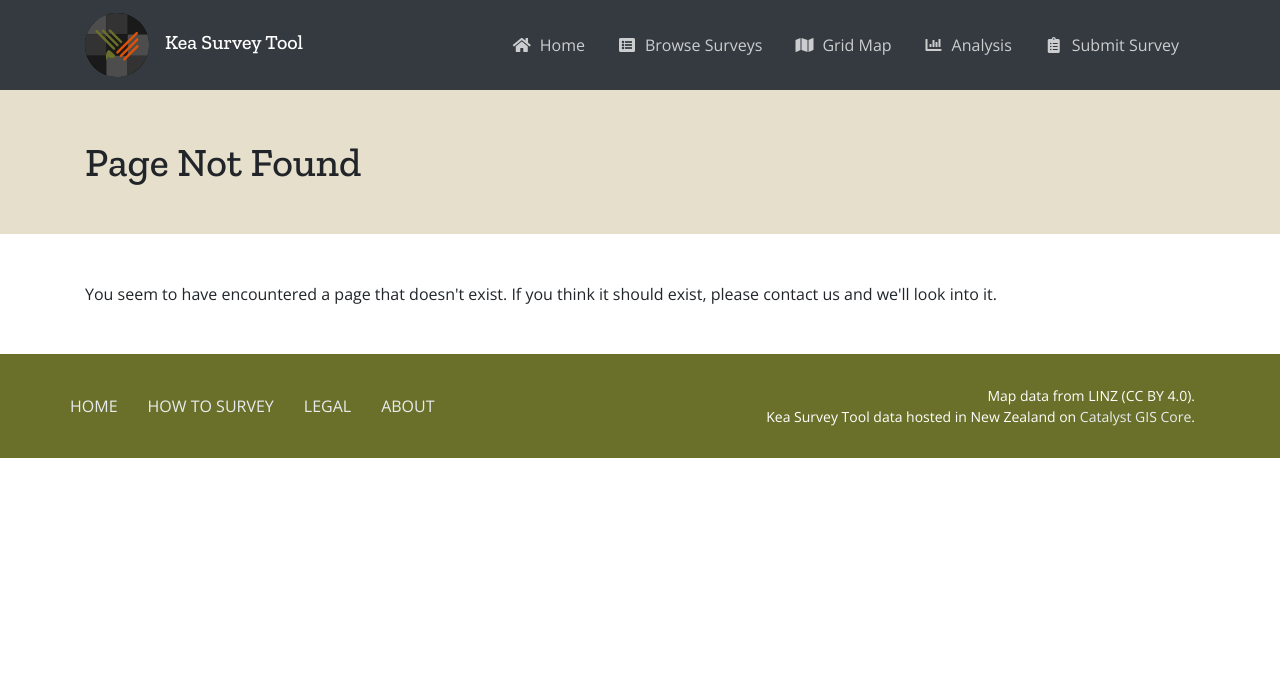
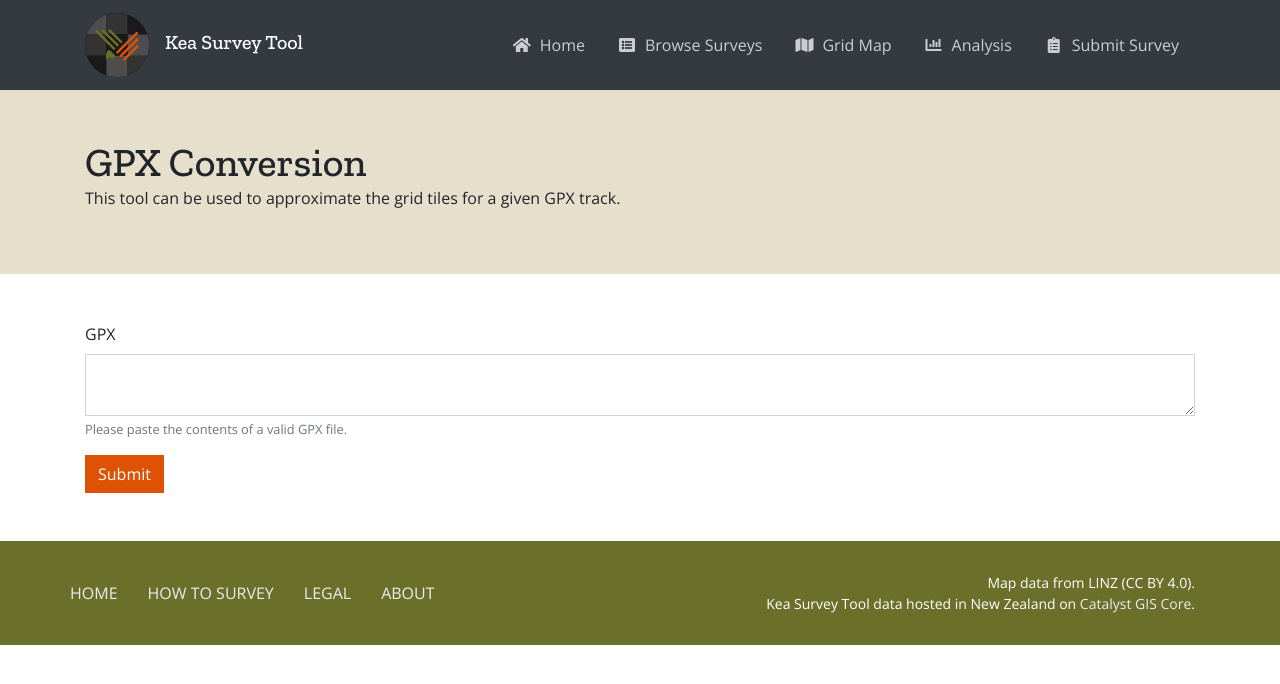
Before and after one commit to electricmagnetic/keadatabase-survey, a React (Create React App) app: page /gpx in a window 1280 px wide. Shown: the top 684 px of the page. Built offline with nearby package versions, Linux system fonts and the light colour scheme; what react-refetch would draw is missing.

Commit message:
Proof of concept (but buggy) GPX tile detector

```diff
--- a/package.json
+++ b/package.json
@@ -4,6 +4,8 @@
   "private": true,
   "homepage": "https://survey.keadatabase.nz",
   "dependencies": {
+    "@tmcw/togeojson": "^4.2.0",
+    "@turf/turf": "^5.1.6",
     "bootstrap": "^4.5.2",
     "classnames": "^2.2.6",
     "core-js": "^3.6.5",
--- a/src/App.js
+++ b/src/App.js
@@ -19,6 +19,8 @@ import AnalysisPage from './views/analysis/index';
 
 import SurveyPage from './views/surveys/index';
 import SurveyDetailPage from './views/surveys/detail';
+
+import GPXPage from './views/gpx';
 
 import NoMatchPage from './views/nomatch';
 
@@ -50,6 +52,8 @@ function App() {
             <Route exact path="/surveys" component={SurveyPage} />
             <Route exact path="/surveys/:slug" component={SurveyDetailPage} />
 
+            <Route exact path="/gpx" component={GPXPage} />
+
             <Route component={NoMatchPage} />
           </Switch>
         </main>
--- /dev/null
+++ b/src/components/gpx/GPXConvert.js
@@ -0,0 +1,123 @@
+import React, { useState, useEffect } from 'react';
+import { gpx } from '@tmcw/togeojson';
+import { point, polygon, booleanPointInPolygon } from '@turf/turf';
+import moment from 'moment';
+
+import GridTile from '../grid/GridTile';
+import Loader from '../helpers/Loader';
+import tiles from '../../assets/geo/tiles.json';
+
+/**
+  GPX conversion tool.
+  */
+const GPXConvert = () => {
+  const [gpxInput, setGpxInput] = useState('');
+  const [geoJSONOutput, setGeoJSONOutput] = useState({});
+  const [isProcessing, setIsProcessing] = useState(false);
+  const [gridTilesByHour, setGridTilesByHour] = useState([]);
+
+  useEffect(() => {
+    if (geoJSONOutput.features && !isProcessing) {
+      setIsProcessing(true);
+
+      const feature = geoJSONOutput.features[0];
+
+      const parsedCoordinates = feature.geometry.coordinates.map((coordinates, index) => {
+        const time = moment(feature.properties.coordTimes[index]);
+        const gridTile = tiles.features.reduce(
+          (accumulator, tile) =>
+            booleanPointInPolygon(point(coordinates), polygon(tile.geometry.coordinates))
+              ? tile
+              : accumulator,
+          null
+        );
+
+        return Object.assign(
+          {},
+          { coordinates: coordinates },
+          { time: time },
+          { hour: parseInt(time.format('HH')) },
+          { gridTile: gridTile }
+        );
+      });
+
+      const hours = parsedCoordinates.reduce((acc, obj) => {
+        if (!acc.includes(obj.hour)) {
+          acc.push(obj.hour);
+        }
+        return acc;
+      }, []);
+
+      setGridTilesByHour(
+        hours.map(hour => {
+          return Object.assign({
+            hour: hour,
+            gridTiles: [
+              ...new Set(
+                parsedCoordinates
+                  .filter(coordinates => coordinates.hour === hour)
+                  .map(coordinates => coordinates.gridTile)
+              ),
+            ],
+          });
+        })
+      );
+
+      setIsProcessing(false);
+    }
+  }, [geoJSONOutput, isProcessing]);
+
+  const handleSubmit = event => {
+    event.preventDefault();
+    setGeoJSONOutput(gpx(new DOMParser().parseFromString(gpxInput, 'text/xml')));
+  };
+
+  return (
+    <div className="GPXConvert">
+      <form onSubmit={handleSubmit} className="mb-3">
+        <div className="form-group">
+          <label htmlFor="gpxInput">GPX</label>
+          <textarea
+            className="form-control"
+            id="gpxInput"
+            name="gpxInput"
+            value={gpxInput}
+            onChange={event => setGpxInput(event.target.value)}
+          />
+          <small id="gpxInputHelpBlock" className="form-text text-muted">
+            Please paste the contents of a valid GPX file.
+          </small>
+        </div>
+        <input type="submit" value="Submit" className="btn btn-primary" />
+      </form>
+      {gridTilesByHour && gridTilesByHour.length > 0 && (
+        <>
+          <h2>Results</h2>
+          {gridTilesByHour.map(gridTileByHour => (
+            <div key={gridTileByHour.hour} className="card mb-2">
+              <div className="card-body">
+                <h3 class="card-title">{`${gridTileByHour.hour}:00`}</h3>
+
+                <div className="form-row my-n3">
+                  {gridTileByHour.gridTiles.map(gridTile => (
+                    <div className="col-6 col-sm-4 col-md-3 col-lg-2">
+                      <GridTile
+                        key={gridTile.id}
+                        gridTile={gridTile}
+                        type="card"
+                        hideDetails
+                        addLink
+                      />
+                    </div>
+                  ))}
+                </div>
+              </div>
+            </div>
+          ))}
+        </>
+      )}
+    </div>
+  );
+};
+
+export default GPXConvert;
--- /dev/null
+++ b/src/views/gpx.js
@@ -0,0 +1,26 @@
+import React from 'react';
+import Helmet from 'react-helmet';
+
+import Banner from '../components/presentation/Banner';
+import GPXConvert from '../components/gpx/GPXConvert';
+
+const GPXPage = props => {
+  return (
+    <div className="GPXPage">
+      <Helmet title="GPX" />
+      <section className="mb-5">
+        <Banner size="small">
+          <h1>GPX Conversion</h1>
+          <p>This tool can be used to approximate the grid tiles for a given GPX track.</p>
+        </Banner>
+      </section>
+      <section className="mb-5">
+        <div className="container">
+          <GPXConvert />
+        </div>
+      </section>
+    </div>
+  );
+};
+
+export default GPXPage;
```
Also changed, not shown: 1 other file (tests, documents, lock files or other folders).
